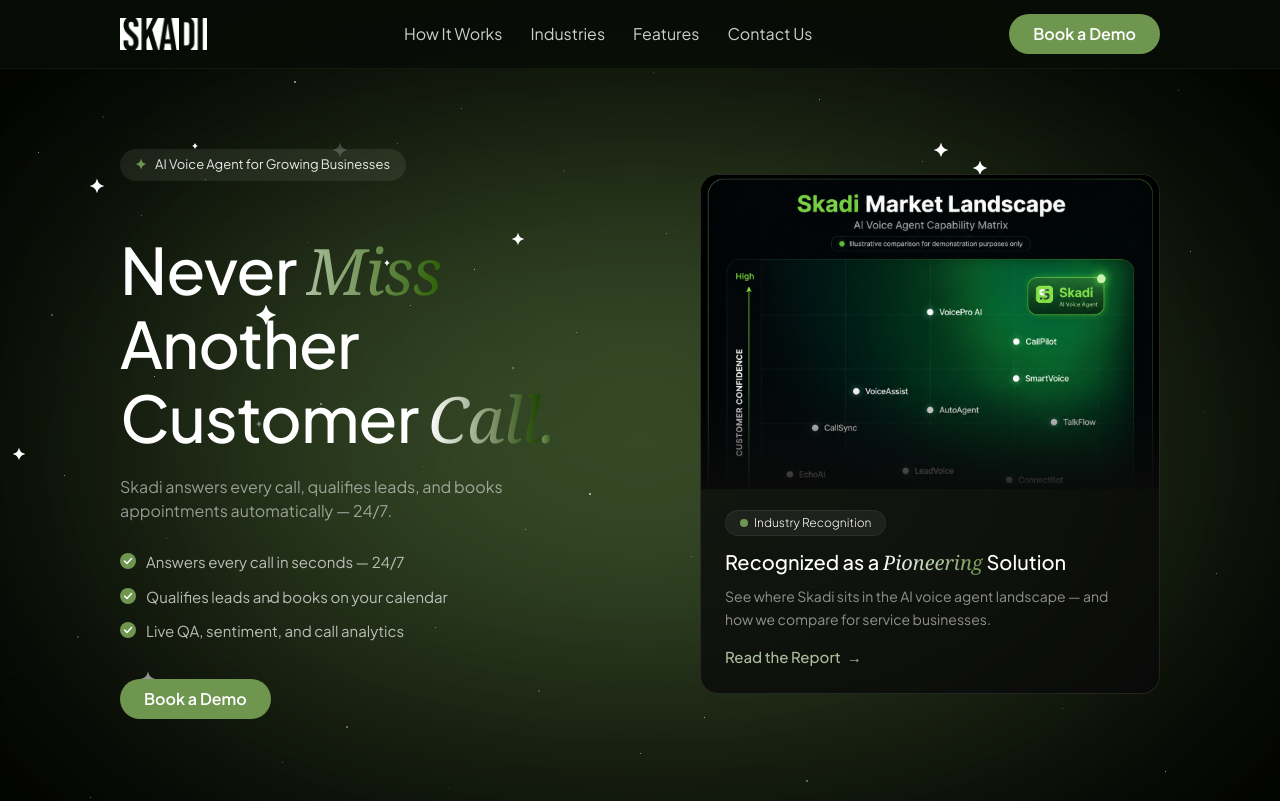
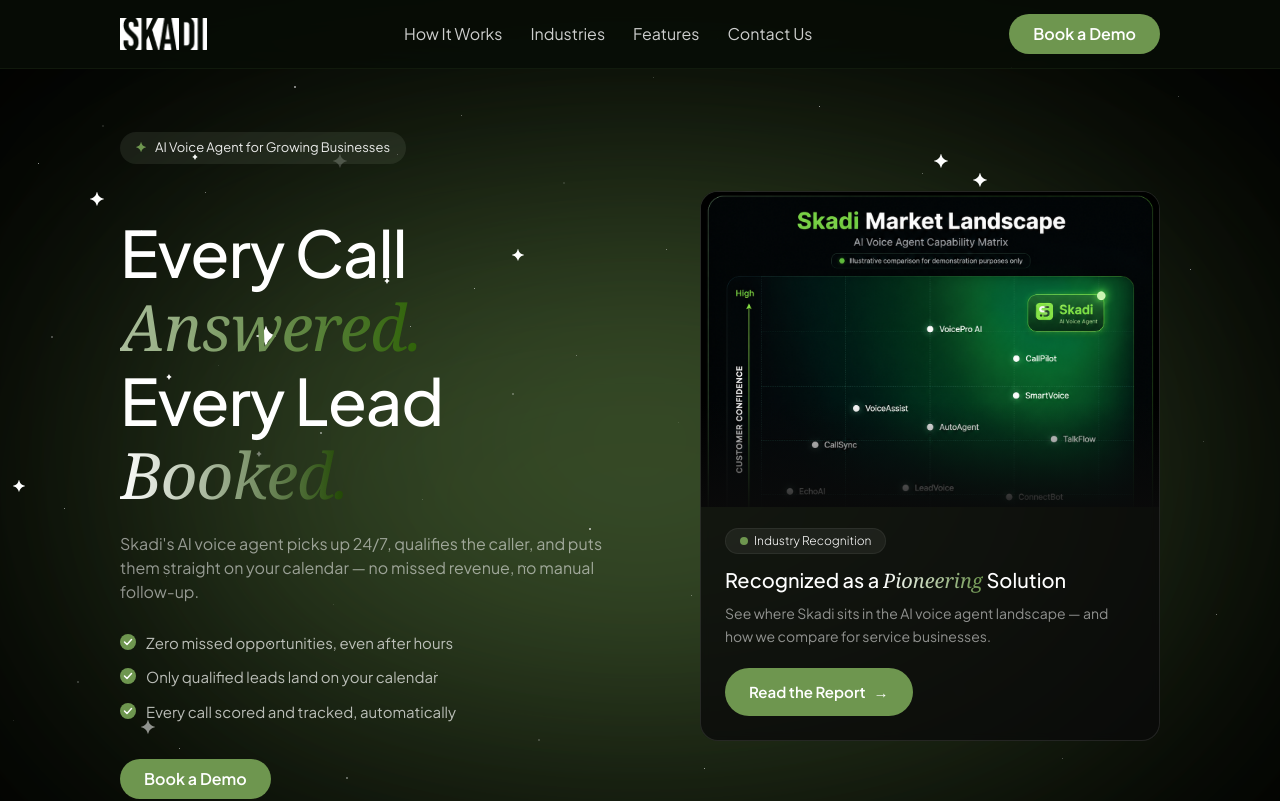
Before and after one commit to it2-geekonomy/skadi-landing, a Next.js app: page / in a window 1280 px wide. Shown: the top 801 px of the page. Built offline with nearby package versions, Linux system fonts and the light colour scheme.

Commit message:
Content chnaged

```diff
--- a/src/components/AIFeatures.tsx
+++ b/src/components/AIFeatures.tsx
@@ -6,27 +6,27 @@
 const steps = [
   {
     title: "AI Answers Instantly",
-    desc: "Never miss a customer call with AI voice agents available 24/7.",
+    desc: "Calls are answered in under 3 seconds, 24/7 — every lead gets a live response, instantly.",
     image: "/images/Let AI Handle Every Customer Conversation/Let AI Handle image1.png",
   },
   {
-    title: "Appointment Scheduling",
-    desc: "Qualified leads are booked directly into your calendar without human intervention.",
+    title: "Appointment / Demo Scheduling",
+    desc: "Qualified leads are booked directly into your calendar in real time, without human intervention.",
     image: "/images/Let AI Handle Every Customer Conversation/Let AI Handle image2.png",
   },
   {
     title: "Live Transcripts",
-    desc: "Every conversation is transcribed in real time for review and compliance.",
+    desc: "Every conversation is transcribed instantly, so your team knows exactly what was said and promised.",
     image: "/images/Let AI Handle Every Customer Conversation/Let AI Handle image3.png",
   },
   {
     title: "CRM Automation",
-    desc: "Call data, lead info, and outcomes sync automatically to your CRM.",
+    desc: "Call data, lead info, and outcomes sync automatically to your CRM — no manual entry, no dropped follow-ups.",
     image: "/images/Let AI Handle Every Customer Conversation/Let AI Handle image4.png",
   },
   {
     title: "Performance Analytics",
-    desc: "Track call quality, booking rates, and agent performance in one dashboard.",
+    desc: "One dashboard. Every metric that matters — call volume, quality, and booking rate, always up to date.",
     image: "/images/Let AI Handle Every Customer Conversation/Let AI Handle image5.png",
   },
 ];
@@ -112,13 +112,12 @@
         {/* Header */}
         <div className="w-full text-center">
           <h2 style={{ fontSize: "clamp(20px, 3vw, 42px)" }} className="font-normal leading-tight tracking-[-0.5px]">
-            Let AI Handle Every{" "}
-            <span className="serif-italic gradient-serif">
-              Customer Conversation
-            </span>
+            Every Call Answered in{" "}
+            <span className="serif-italic gradient-serif">Under 3 Seconds</span>
           </h2>
-          <p className="mx-auto mt-3 max-w-[520px] text-sm text-skadi-muted sm:text-base">
-            Subheading explaining the value proposition
+          <p className="mx-auto mt-3 max-w-[560px] text-sm text-skadi-muted sm:text-base">
+            No missed calls. No manual follow-up. Just qualified leads, booked
+            and logged automatically.
           </p>
         </div>
 
@@ -127,9 +126,8 @@
           {/* Left — headline + step timeline */}
           <div className="flex min-w-0 flex-1 flex-col">
             <h3 style={{ fontSize: "clamp(22px, 3.2vw, 44px)", marginBottom: "clamp(24px, 3vw, 40px)" }} className="font-normal leading-snug tracking-[-0.5px] text-white">
-              Every Call. Every Lead.
-              <br />
-              Every Opportunity.
+              Your Pipeline{" "}
+              <span className="serif-italic gradient-serif">Never Sleeps.</span>
             </h3>
 
             <ol className="relative flex flex-col">
@@ -229,7 +227,7 @@
                       <div
                         className="overflow-hidden"
                         style={{
-                          maxHeight: isActive ? "80px" : "0px",
+                          maxHeight: isActive ? "120px" : "0px",
                           opacity: isActive ? 1 : 0,
                           transition:
                             "max-height 0.35s ease, opacity 0.35s ease",
--- a/src/components/Contact.tsx
+++ b/src/components/Contact.tsx
@@ -96,12 +96,12 @@
 
           <div className="relative z-[2] flex flex-col items-center text-center">
             <h2 className="max-w-[820px] text-[28px] font-normal leading-tight tracking-[-1px] sm:text-[38px] lg:text-[42px]">
-              Grow Your Business with AI That{" "}
-              <span className="serif-italic gradient-serif">Never Misses a Call</span>
+              Stop Losing Leads.{" "}
+              <span className="serif-italic gradient-serif">Start Today.</span>
             </h2>
             <p className="mt-4 max-w-[640px] text-base leading-relaxed text-skadi-muted sm:mt-5 sm:text-[17px]">
-              From answering customer questions to scheduling appointments, Skadi helps
-              you capture every opportunity while your team focuses on what matters most.
+              Get a walkthrough built around your business, call volume,
+              integrations, and everything in between.
             </p>
 
             {!showForm && (
@@ -110,7 +110,7 @@
                 className="btn-demo mt-8 px-8 py-3.5 sm:mt-10 sm:px-10 sm:py-4"
                 onClick={handleGetStarted}
               >
-                Get Started Today
+                Book a Demo
               </button>
             )}
 
--- a/src/components/DemoRequestForm.tsx
+++ b/src/components/DemoRequestForm.tsx
@@ -50,11 +50,8 @@
   return (
     <div className="w-full rounded-[18px] border border-white/10 bg-[#0a0a0a]/80 p-6 backdrop-blur-sm sm:p-8">
       <h3 className="text-[22px] font-medium text-white sm:text-[26px]">
-        Get a live demo
+        Book Your 15-Minute Demo
       </h3>
-      <p className="mt-2 text-[14px] text-skadi-muted sm:text-[15px]">
-        We&apos;ll reach out within one business day to schedule.
-      </p>
 
       <form className="mt-6 sm:mt-8" onSubmit={handleSubmit}>
         <div className="mb-[18px] flex flex-col gap-[18px] sm:flex-row sm:gap-4">
--- a/src/components/FAQ.tsx
+++ b/src/components/FAQ.tsx
@@ -122,15 +122,14 @@
               FAQ
             </div>
             <h2 className="mt-5 text-[30px] font-normal leading-[1.15] tracking-[-1px] sm:text-[38px] lg:text-[42px]">
-              Everything you need to know about{" "}
+              Everything You&apos;re Wondering{" "}
               <span className="serif-italic gradient-serif">
-                Skadi&apos;s AI voice agents.
+                Before You Switch
               </span>
             </h2>
             <p className="mt-5 text-[15px] leading-relaxed text-skadi-muted sm:text-base">
-              Common questions from service business owners evaluating AI call
-              handling — setup, security, integrations, and what happens on
-              every call.
+              Everything founders and CXOs ask before rolling out an AI voice
+              agent — security, integrations, and what happens on every call.
             </p>
           </div>
 
--- a/src/components/Hero.tsx
+++ b/src/components/Hero.tsx
@@ -37,9 +37,9 @@
 ];
 
 const benefits = [
-  "Answers every call in seconds — 24/7",
-  "Qualifies leads and books on your calendar",
-  "Live QA, sentiment, and call analytics",
+  "Zero missed opportunities, even after hours",
+  "Only qualified leads land on your calendar",
+  "Every call scored and tracked, automatically",
 ];
 
 function VectorStar({
@@ -145,16 +145,17 @@
             </div>
 
             <h1 className="mt-6 text-[36px] font-medium leading-[1.15] tracking-[-1px] sm:text-[48px] lg:text-[56px] xl:text-[64px]">
-              Never{" "}
-              <span className="serif-italic italic-green">Miss</span> Another
-              Customer{" "}
-              <span className="serif-italic italic-white">Call</span>
-              <span className="serif-italic italic-dot">.</span>
+              Every Call{" "}
+              <span className="serif-italic italic-green">Answered.</span>
+              <br />
+              Every Lead{" "}
+              <span className="serif-italic italic-white">Booked.</span>
             </h1>
 
-            <p className="mt-5 max-w-[480px] text-[15px] leading-relaxed text-skadi-muted sm:text-base">
-              Skadi answers every call, qualifies leads, and books appointments
-              automatically — 24/7.
+            <p className="mt-5 max-w-[520px] text-[15px] leading-relaxed text-skadi-muted sm:text-base">
+              Skadi&apos;s AI voice agent picks up 24/7, qualifies the caller,
+              and puts them straight on your calendar — no missed revenue, no
+              manual follow-up.
             </p>
 
             <ul className="mt-7 flex flex-col gap-3">
--- a/src/components/HeroReportCard.tsx
+++ b/src/components/HeroReportCard.tsx
@@ -39,7 +39,7 @@
         </p>
         <Link
           href="/report"
-          className="mt-4 inline-flex items-center gap-1.5 text-[14px] font-medium text-[#abbe9c] transition hover:text-white sm:text-[15px]"
+          className="btn-demo mt-5 inline-flex items-center justify-center gap-2 px-6 py-3 text-[14px] font-semibold sm:text-[15px]"
         >
           Read the Report
           <span aria-hidden>→</span>
--- a/src/components/Performance.tsx
+++ b/src/components/Performance.tsx
@@ -176,8 +176,8 @@
                 <span className="serif-italic gradient-serif">like yours.</span>
               </h2>
               <p className="mt-5 max-w-[560px] text-[15px] leading-relaxed text-skadi-muted">
-                Skadi handles every call with consistency, speed, and accuracy
-                — so your team can focus on the work, not the phone.
+                From answer speed to booking rate, see exactly how Skadi
+                performs for businesses like yours.
               </p>
             </div>
 
--- a/src/components/Testimonials.tsx
+++ b/src/components/Testimonials.tsx
@@ -110,12 +110,12 @@
             Testimonials
           </div>
           <h2 className="mt-4 text-[32px] font-normal tracking-[-1px] sm:text-[42px]">
-            What People{" "}
-            <span className="serif-italic gradient-serif">Are Saying</span>
+            Don&apos;t Just Take Our{" "}
+            <span className="serif-italic gradient-serif">Word For It</span>
           </h2>
           <p className="mx-auto mt-3 max-w-[636px] text-base text-skadi-muted">
-            Skadi answers, qualifies, schedules, and tracks every customer
-            conversation so you never miss a revenue opportunity.
+            From first call to booked meeting — see how teams are putting Skadi
+            to work.
           </p>
         </div>
 
```
